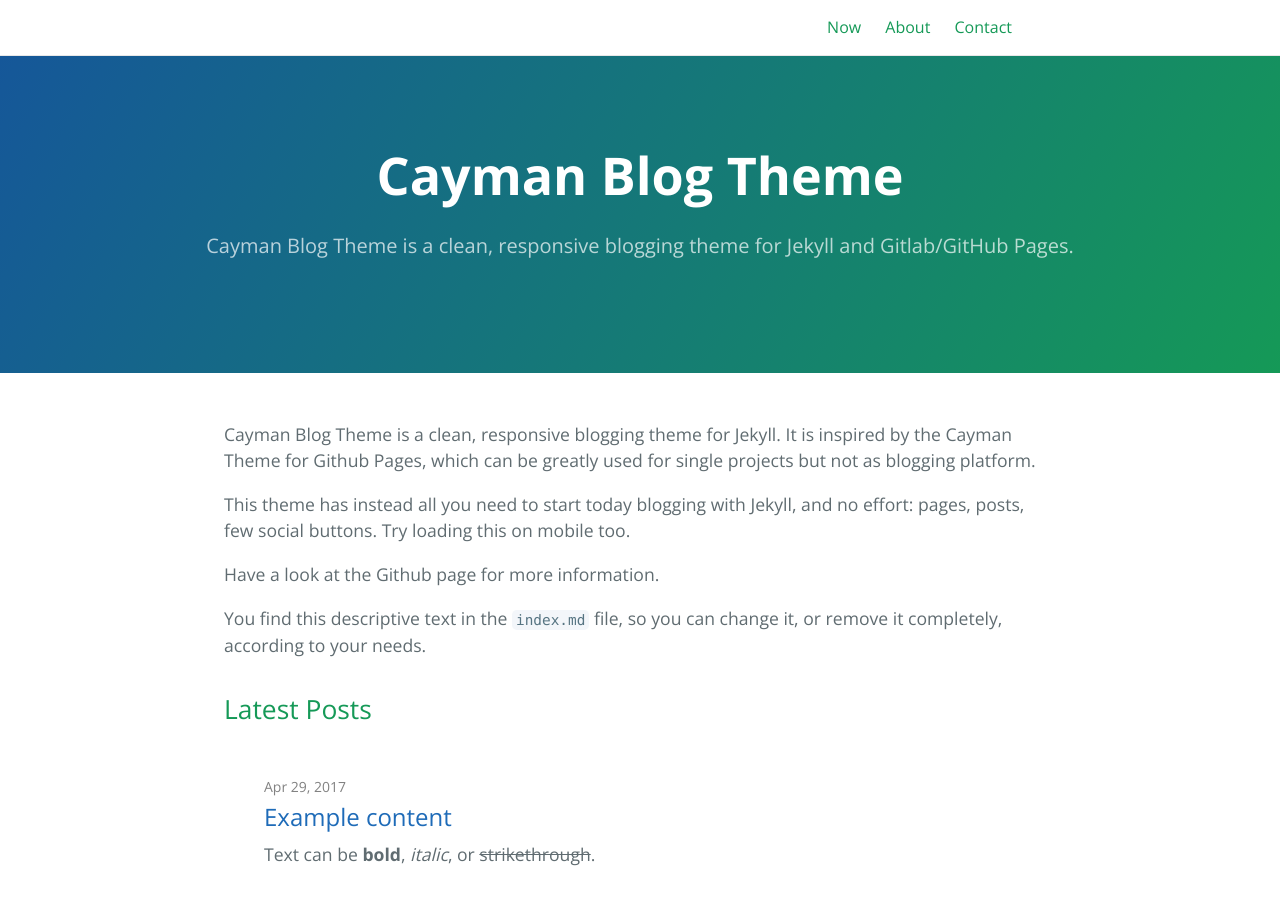
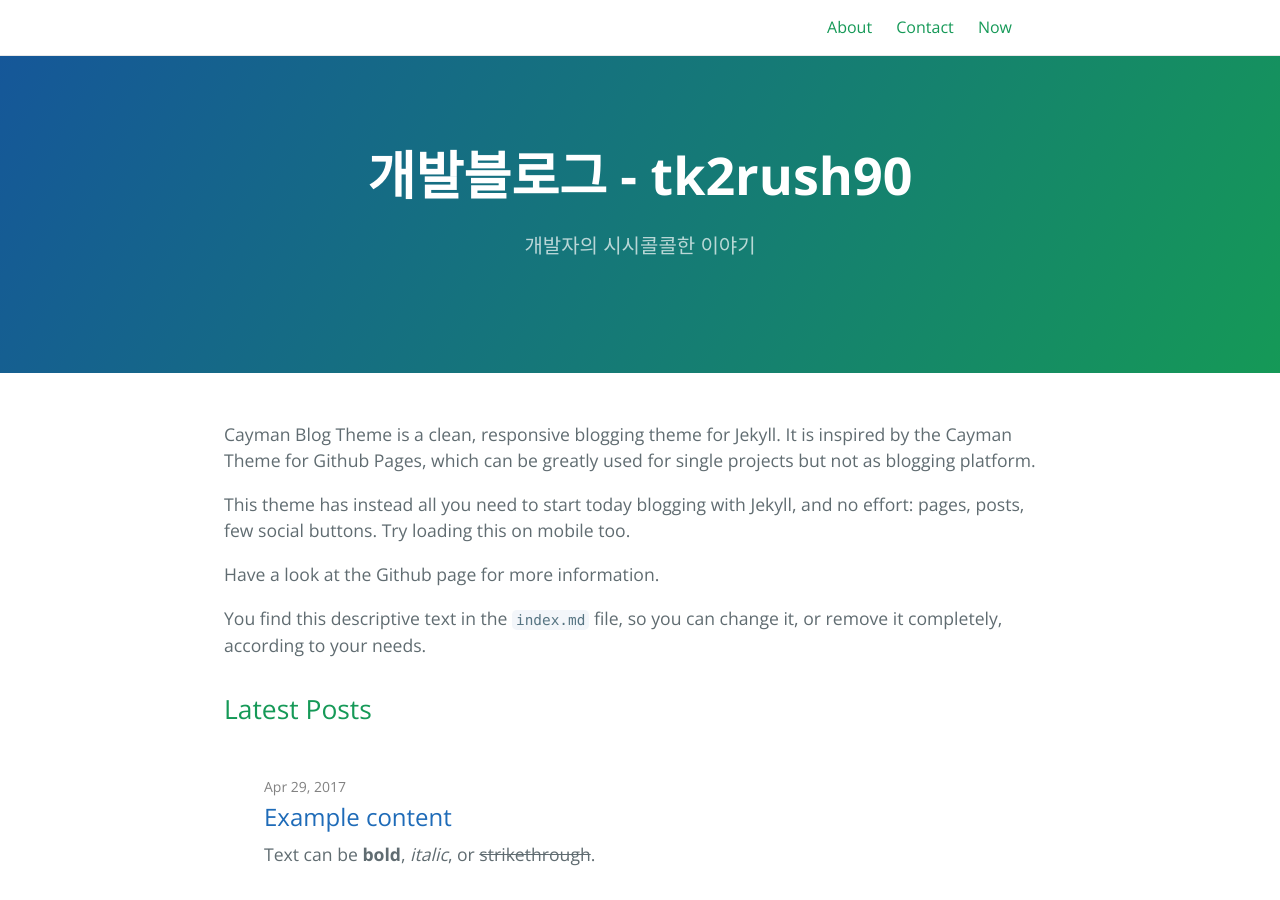
Before and after one commit to tk2blog90/tk2blog90.github.io, a Jekyll site: the page built from index.md, in a window 1280 px wide and 900 px high. Built offline with Jekyll 4.4.1, drawn with Linux system fonts in a browser that asks for light colours.

Commit message:
Fix SEO tags

```diff
--- a/_config.yml
+++ b/_config.yml
@@ -1,9 +1,9 @@
-title: Cayman Blog Theme
-description: Cayman Blog Theme is a clean, responsive blogging theme for Jekyll and Gitlab/GitHub Pages.
-show_downloads: true
+title: 개발블로그 - tk2rush90
+description: 개발자의 시시콜콜한 이야기
+show_downloads: false
 
-baseurl: "/cayman-blog" # change this to the subpath of your site, e.g. /blog. Leave it empty if you don't need it.
-url: "https://lorepirri.github.io" # change this to the base hostname & protocol for your site
+baseurl: "/blogv2" # change this to the subpath of your site, e.g. /blog. Leave it empty if you don't need it.
+url: "https://tk2rush90.github.io" # change this to the base hostname & protocol for your site
 
 
 google_analytics:
@@ -16,10 +16,8 @@
 theme: # leave it empty
 
 # social
-author: lorepirri
+author: tk2rush90
 image: /thumbnail-jumbo.png
-twitter:
-  username: lorepirri
 
 plugins:
   - jekyll-target-blank
@@ -27,4 +25,4 @@
 target-blank:
     rel: nofollow
 
-header_page_refs: ['now', 'about', 'contact']
+header_page_refs: []
```
